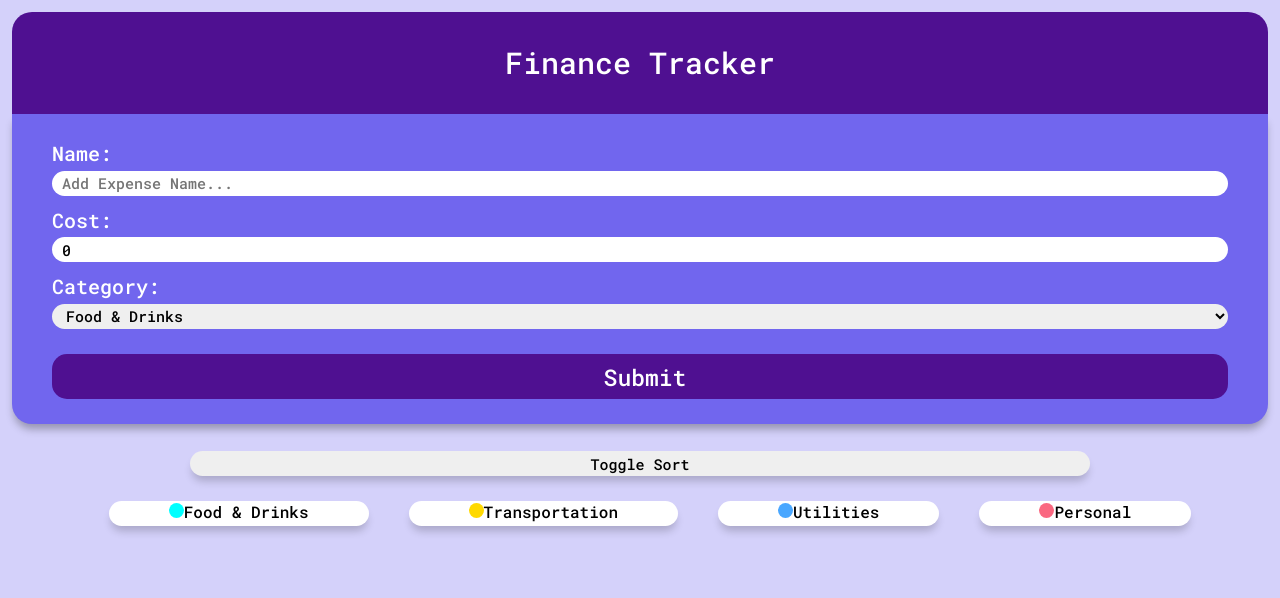
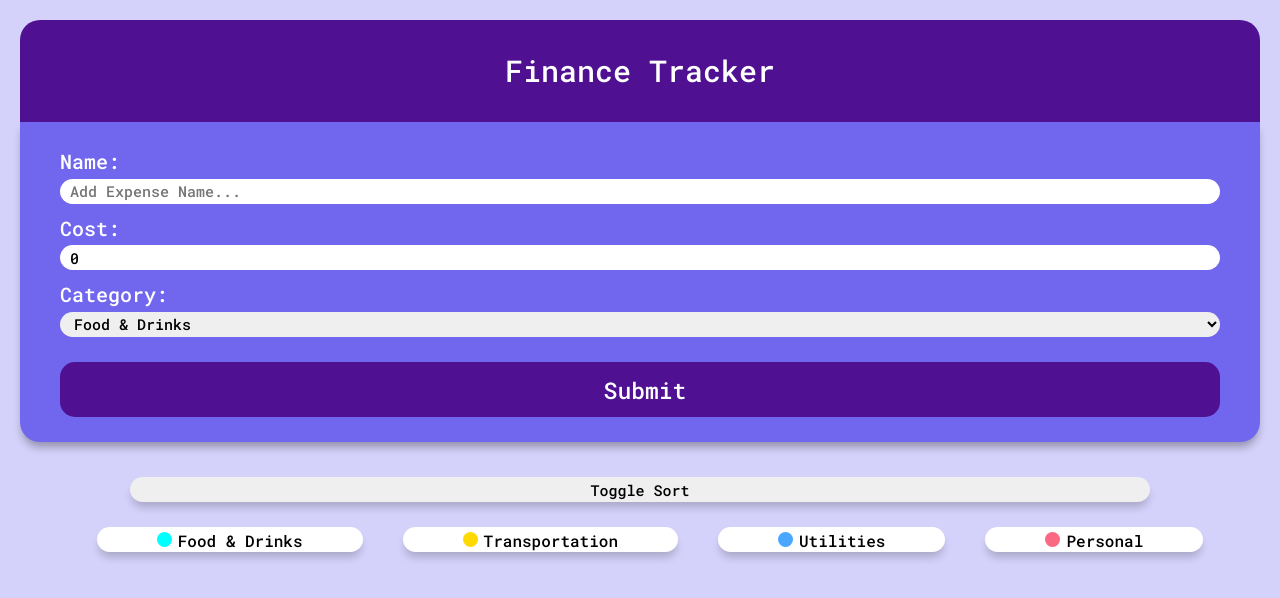
Before and after one commit to markliu2002/PersonalFinanceTracker, a React (Create React App) app: page / in a window 1280 px wide. Shown: the top 598 px of the page. Built offline with nearby package versions, Linux system fonts and the light colour scheme.

Commit message:
improved legend

```diff
--- a/src/App.css
+++ b/src/App.css
@@ -20,10 +20,10 @@ a {
 }
 
 .header {
-  margin-top: 12px;
+  margin-top: 20px;
   margin-bottom: 0px;
-  margin-left: 12px;
-  margin-right: 12px;
+  margin-left: 20px;
+  margin-right: 20px;
 
   border-top-left-radius: 20px;
   border-top-right-radius: 20px;
@@ -37,9 +37,9 @@ a {
 
 .addExpenseDiv {
   margin-top: 0px;
-  margin-bottom: 12px;
-  margin-left: 12px;
-  margin-right: 12px;
+  margin-bottom: 20px;
+  margin-left: 20px;
+  margin-right: 20px;
 
   padding: 15px 40px;
   border-bottom-left-radius: 20px;
@@ -84,7 +84,7 @@ input[type=submit] {
   background-color: #4f1091;
   color: #fff;
   font-size: 23px;
-  height: 45px;
+  height: 55px;
   margin-top: 25px;
   margin-bottom: 10px; /*matches the first labels margin-top: 10px; */
 }
@@ -111,6 +111,11 @@ input[type=submit] {
   display: flex;
   flex-wrap: wrap;
   justify-content: center;
+}
+
+span {
+  margin-right: 6px;
+  margin-top: 5px;
 }
 
 .legend li {
@@ -215,7 +220,7 @@ input[type=submit] {
 
 .sortingDiv {
   display: flex;
-  padding: 5px 160px;
+  padding: 5px 100px;
 }
 
 
@@ -225,6 +230,7 @@ input[type=submit] {
 
 
 .expenseItem {
+  background-color: #fff;
   display: flex;                  /* establish flex container */
   flex-direction: row;            /* default value; can be omitted */
   flex-wrap: nowrap;              /* default value; can be omitted */
```
